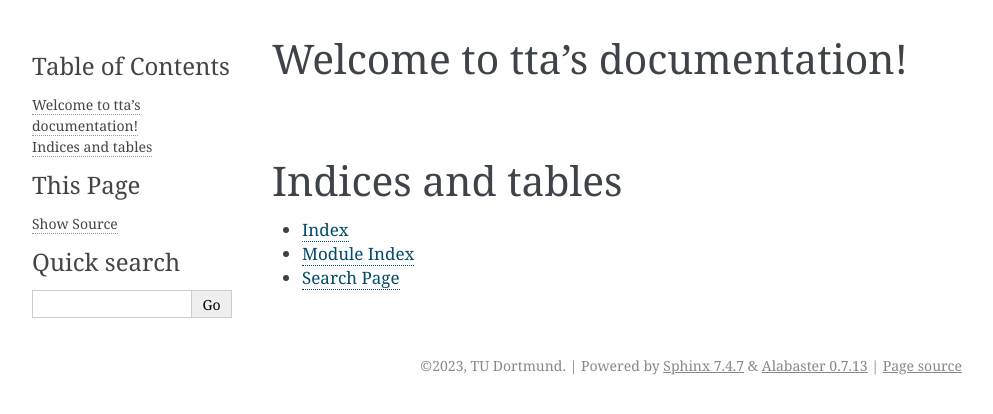
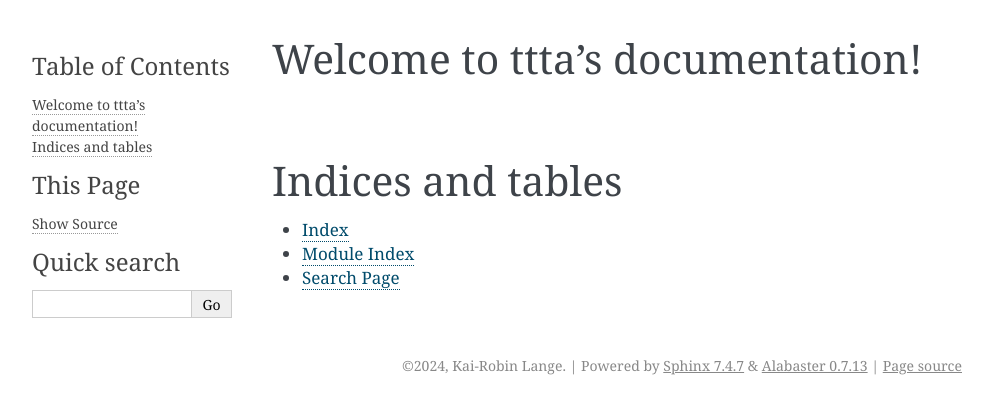
Before and after one commit to K-RLange/ttta, a Sphinx documentation site: the page built from docs/source/index.rst, in a window 1280 px wide. Shown: the top 414 px of the page, without its empty margins (148-1141 px from the left). Built offline with Sphinx 7.4.7, drawn with Linux system fonts in a browser that asks for light colours.

Commit message:
Updated rtd

```diff
--- a/docs/source/conf.py
+++ b/docs/source/conf.py
@@ -11,10 +11,10 @@
 sys.path.insert(0, os.path.abspath('../'))  # Adjust the path accordingly
 
 # -- Project information -----------------------------------------------------
-project = 'tta'
-copyright = '2023, TU Dortmund'
-author = 'TU Dortmund'
-release = '1'
+project = 'ttta: Tools for temporal text analysis in Python '
+copyright = '2024, Kai-Robin Lange'
+author = 'Kai-Robin Lange, Lars Grönberg, Niklas Benner, Imene Kolli, Aymane Hachcham, Jonas Rieger and Carsten Jenstsch'
+release = '0.9.0'
 
 # -- General configuration ---------------------------------------------------
 extensions = ['sphinx.ext.autodoc']  # Added the autodoc extension
--- a/docs/source/index.rst
+++ b/docs/source/index.rst
@@ -3,7 +3,7 @@
    You can adapt this file completely to your liking, but it should at least
    contain the root `toctree` directive.
 
-Welcome to tta's documentation!
+Welcome to ttta's documentation!
 ===============================
 
 .. toctree::
```
Also changed, not shown: .readthedocs.yaml.
